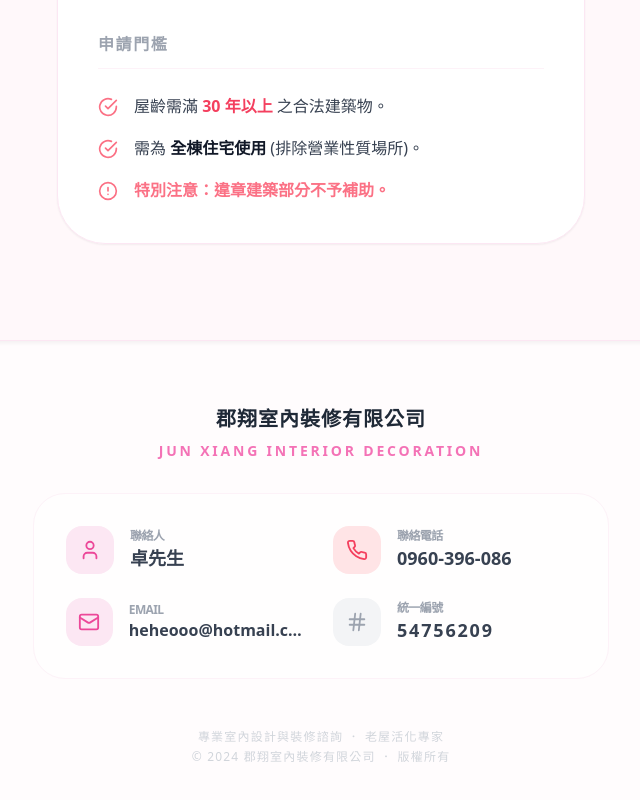
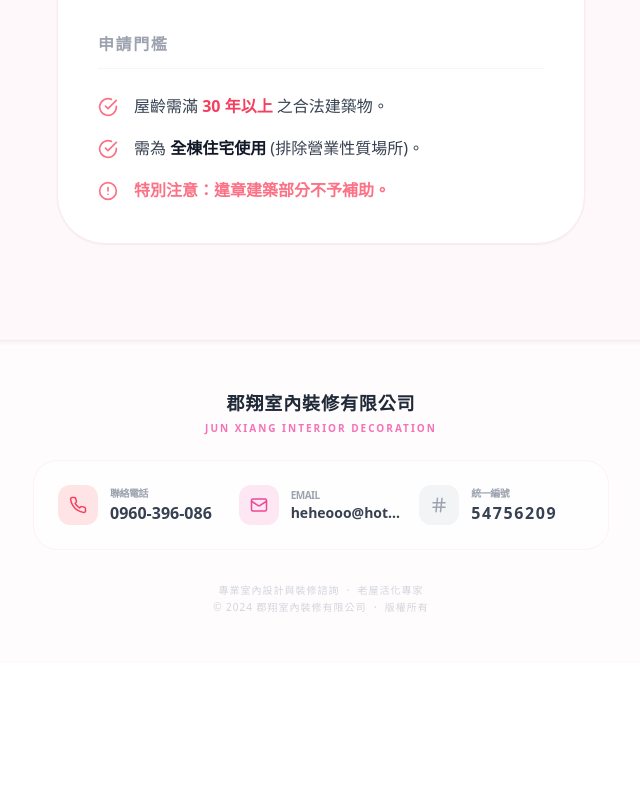
Before and after one commit to hehe0000402/old-house-project, a React (Vite) app: page / in a window 1280 px wide. Shown: the part 522-1322 px from the top of the page, without its empty margins (319-959 px from the left). After the commit the page ends 1185 px from the top, so only its background shows below. Built offline with nearby package versions, Linux system fonts and the light colour scheme.

Commit message:
Update App.jsx

```diff
--- a/src/App.jsx
+++ b/src/App.jsx
@@ -1,5 +1,5 @@
 import React, { useState, useEffect } from 'react';
-import { Heart, Home, Shield, CheckCircle, Send, Phone, MapPin, ClipboardList, Info, ChevronRight, Star, Loader2, Gift, AlertCircle, MessageCircle, Ruler, Mail, User, Hash } from 'lucide-react';
+import { Heart, Home, Shield, CheckCircle, Send, Phone, MapPin, ClipboardList, Info, ChevronRight, Star, Loader2, Gift, AlertCircle, MessageCircle, Ruler, Mail, Hash } from 'lucide-react';
 
 // Firebase 相關引入 (保持預設配置，確保網頁穩定執行)
 import { initializeApp, getApps } from 'firebase/app';
@@ -138,7 +138,7 @@ const App = () => {
 
       {/* 導覽分頁 */}
       <nav className="flex justify-center px-4 mb-10 shrink-0">
-        <div className="bg-white/70 backdrop-blur-md p-2 rounded-[2.5rem] border border-pink-100 flex gap-1 shadow-md w-full max-w-lg">
+        <div className="bg-white/70 backdrop-blur-md p-2 rounded-[2.5rem] border border-pink-100 flex gap-1 shadow-md w-full max-lg:max-w-lg">
           {[
             { id: 'intro', label: '補助計畫', icon: <Info size={18} /> },
             { id: 'safety', label: '安全評估', icon: <Shield size={18} /> },
@@ -407,58 +407,51 @@ const App = () => {
         )}
       </main>
 
-      {/* 頁尾 (新增詳細聯絡資訊) */}
-      <footer className="py-16 px-6 border-t border-pink-100 bg-white/60 mt-auto shadow-inner">
-        <div className="max-w-xl mx-auto space-y-8">
+      {/* 頁尾 (移除聯絡人區塊) */}
+      <footer className="py-12 px-6 border-t border-pink-100 bg-white/60 mt-auto shadow-inner">
+        <div className="max-w-xl mx-auto space-y-6">
           <div className="text-center">
-            <h3 className="text-xl font-black text-gray-800 tracking-wider mb-2">郡翔室內裝修有限公司</h3>
-            <p className="text-pink-400 font-bold text-sm tracking-[0.2em] uppercase">Jun Xiang Interior Decoration</p>
+            <h3 className="text-lg font-black text-gray-800 tracking-wider mb-1">郡翔室內裝修有限公司</h3>
+            <p className="text-pink-400 font-bold text-[10px] tracking-[0.2em] uppercase">Jun Xiang Interior Decoration</p>
           </div>
 
-          <div className="grid grid-cols-1 md:grid-cols-2 gap-6 bg-white/40 p-8 rounded-[2rem] border border-pink-50">
-            <div className="flex items-center gap-4 group">
-              <div className="w-12 h-12 bg-pink-100 rounded-2xl flex items-center justify-center text-pink-500 group-hover:bg-pink-500 group-hover:text-white transition-all">
-                <User size={22} />
+          <div className="grid grid-cols-1 md:grid-cols-3 gap-4 bg-white/40 p-6 rounded-[1.5rem] border border-pink-50">
+            {/* 電話 */}
+            <a href="tel:0960396086" className="flex items-center gap-3 group transition-all">
+              <div className="w-10 h-10 bg-rose-100 rounded-xl flex items-center justify-center text-rose-500 group-hover:bg-rose-500 group-hover:text-white transition-all shrink-0">
+                <Phone size={18} />
               </div>
               <div className="flex flex-col text-left">
-                <span className="text-xs font-bold text-gray-400 uppercase tracking-tighter">聯絡人</span>
-                <span className="text-lg font-black text-gray-700">卓先生</span>
-              </div>
-            </div>
-
-            <a href="tel:0960396086" className="flex items-center gap-4 group transition-all">
-              <div className="w-12 h-12 bg-rose-100 rounded-2xl flex items-center justify-center text-rose-500 group-hover:bg-rose-500 group-hover:text-white transition-all">
-                <Phone size={22} />
-              </div>
-              <div className="flex flex-col text-left">
-                <span className="text-xs font-bold text-gray-400 uppercase tracking-tighter">聯絡電話</span>
-                <span className="text-lg font-black text-gray-700 group-hover:text-rose-500">0960-396-086</span>
+                <span className="text-[10px] font-bold text-gray-400 uppercase tracking-tighter">聯絡電話</span>
+                <span className="text-base font-black text-gray-700 group-hover:text-rose-500">0960-396-086</span>
               </div>
             </a>
 
-            <a href="mailto:heheooo@hotmail.com" className="flex items-center gap-4 group transition-all">
-              <div className="w-12 h-12 bg-pink-100 rounded-2xl flex items-center justify-center text-pink-500 group-hover:bg-pink-500 group-hover:text-white transition-all">
-                <Mail size={22} />
+            {/* Email */}
+            <a href="mailto:heheooo@hotmail.com" className="flex items-center gap-3 group transition-all">
+              <div className="w-10 h-10 bg-pink-100 rounded-xl flex items-center justify-center text-pink-500 group-hover:bg-pink-500 group-hover:text-white transition-all shrink-0">
+                <Mail size={18} />
               </div>
               <div className="flex flex-col text-left overflow-hidden">
-                <span className="text-xs font-bold text-gray-400 uppercase tracking-tighter">EMAIL</span>
-                <span className="text-base font-black text-gray-700 truncate group-hover:text-pink-500">heheooo@hotmail.com</span>
+                <span className="text-[10px] font-bold text-gray-400 uppercase tracking-tighter">EMAIL</span>
+                <span className="text-sm font-black text-gray-700 truncate group-hover:text-pink-500">heheooo@hotmail.com</span>
               </div>
             </a>
 
-            <div className="flex items-center gap-4 group">
-              <div className="w-12 h-12 bg-gray-100 rounded-2xl flex items-center justify-center text-gray-400 group-hover:bg-gray-500 group-hover:text-white transition-all">
-                <Hash size={22} />
+            {/* 統編 */}
+            <div className="flex items-center gap-3 group">
+              <div className="w-10 h-10 bg-gray-100 rounded-xl flex items-center justify-center text-gray-400 group-hover:bg-gray-500 group-hover:text-white transition-all shrink-0">
+                <Hash size={18} />
               </div>
               <div className="flex flex-col text-left">
-                <span className="text-xs font-bold text-gray-400 uppercase tracking-tighter">統一編號</span>
-                <span className="text-lg font-black text-gray-700 tracking-widest">54756209</span>
+                <span className="text-[10px] font-bold text-gray-400 uppercase tracking-tighter">統一編號</span>
+                <span className="text-base font-black text-gray-700 tracking-widest">54756209</span>
               </div>
             </div>
           </div>
 
-          <div className="text-center pt-4">
-            <p className="text-xs text-gray-300 font-medium tracking-widest leading-relaxed">
+          <div className="text-center pt-2">
+            <p className="text-[10px] text-gray-300 font-medium tracking-widest leading-relaxed">
               專業室內設計與裝修諮詢 ． 老屋活化專家<br/>
               © 2024 郡翔室內裝修有限公司 ． 版權所有
             </p>
```
